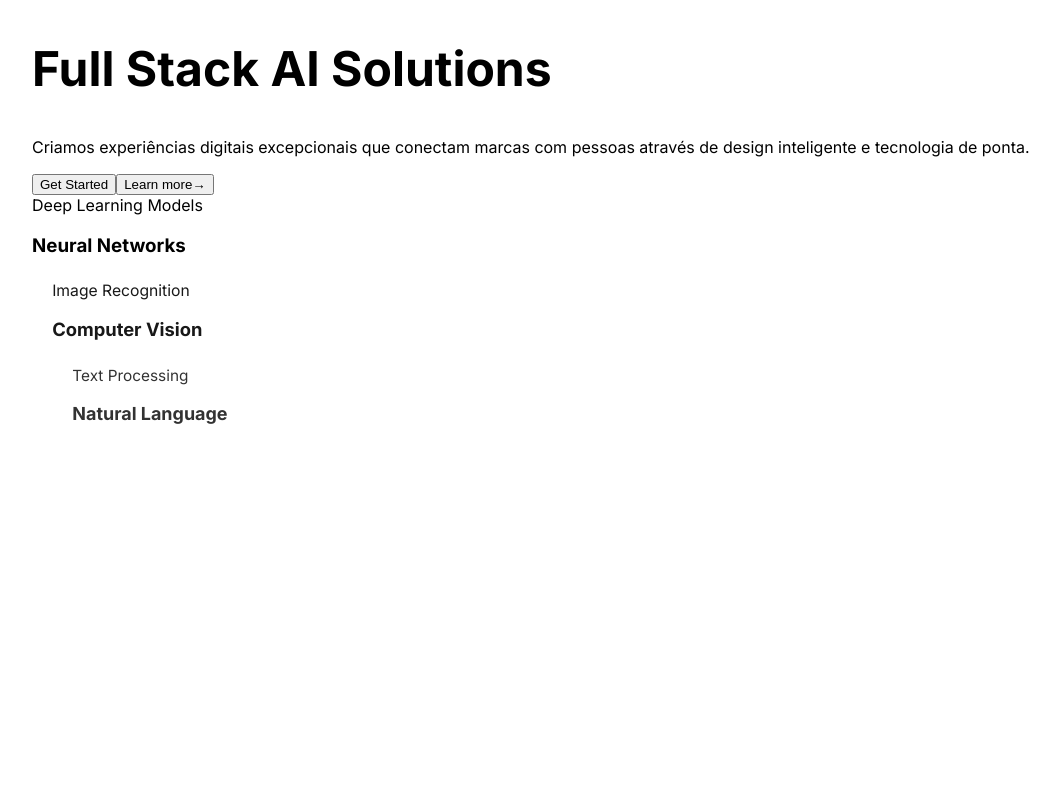
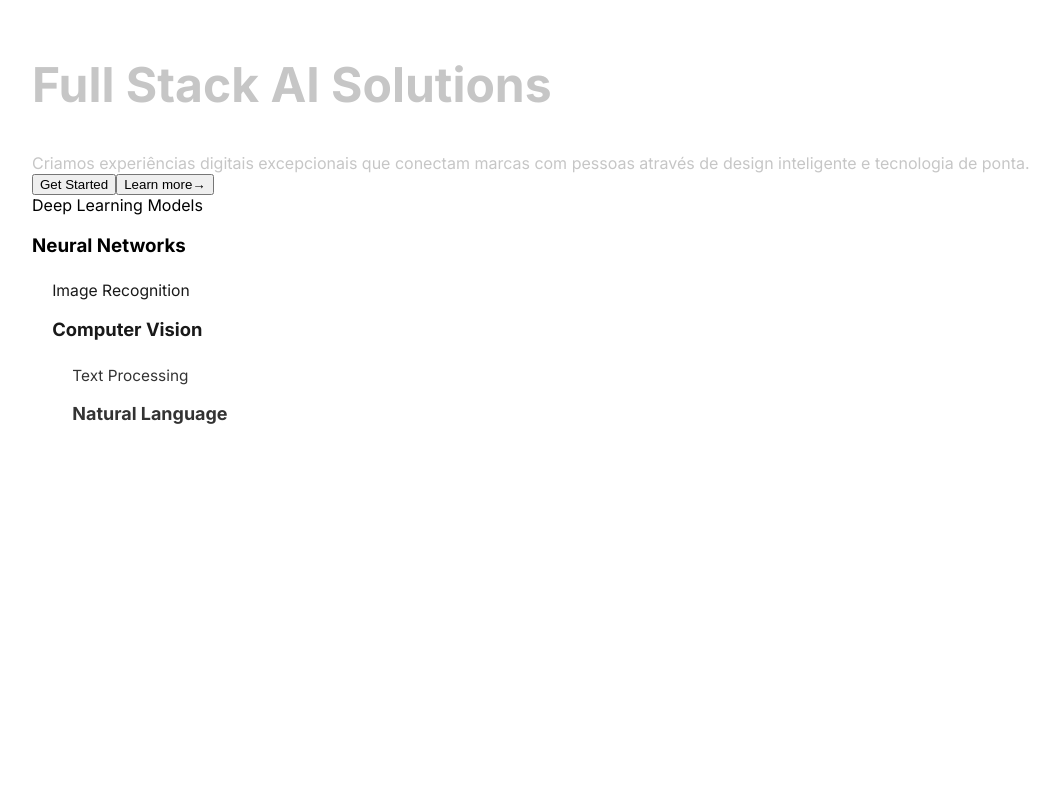
Before and after one commit to clzz7/cascade-motion-reveal, a React (Vite) app in the folder client/: page / in a window 1280 px wide. Shown: the top 800 px of the page, without its empty margins (0-1059 px from the left). Built offline with nearby package versions, Linux system fonts and the light colour scheme.

Commit message:
Add scroll reveal and improve hover effects in HeroSection
Co-authored-by: carlosdiaszwc <carlosdiaszwc@gmail.com>

```diff
--- a/client/src/components/HeroSection.tsx
+++ b/client/src/components/HeroSection.tsx
@@ -21,23 +21,23 @@ export const HeroSection = ({ stackedCards = [] }: HeroSectionProps) => {
     <section className="min-h-screen flex items-center justify-center page-padding">
       <div className="w-full max-w-4xl">
         <div className="text-center space-y-8">
-          <div ref={titleRef}>
+          <div ref={titleRef} className="scroll-reveal">
             <h1 className="text-hero font-bold text-foreground leading-tight">
               Full Stack AI Solutions
             </h1>
           </div>
 
-          <div ref={descRef}>
+          <div ref={descRef} className="scroll-reveal">
             <p className="text-xl text-muted-foreground leading-relaxed max-w-2xl mx-auto">
               Criamos experiências digitais excepcionais que conectam marcas com pessoas através de design inteligente e tecnologia de ponta.
             </p>
           </div>
 
           <div className="flex flex-col sm:flex-row gap-4 justify-center items-center" ref={buttonRef}>
-            <button className="bg-foreground text-background px-8 py-4 rounded-full font-medium hover-scale">
+            <button className="bg-foreground text-background px-8 py-4 rounded-full font-medium transition-transform duration-200 hover:scale-[1.02]">
               Get Started
             </button>
-            <button className="text-foreground font-medium flex items-center gap-2 hover-scale story-link">
+            <button className="text-foreground font-medium flex items-center gap-2 transition-transform duration-200 hover:scale-[1.02]">
               Learn more
               <span className="text-lg">→</span>
             </button>
```
